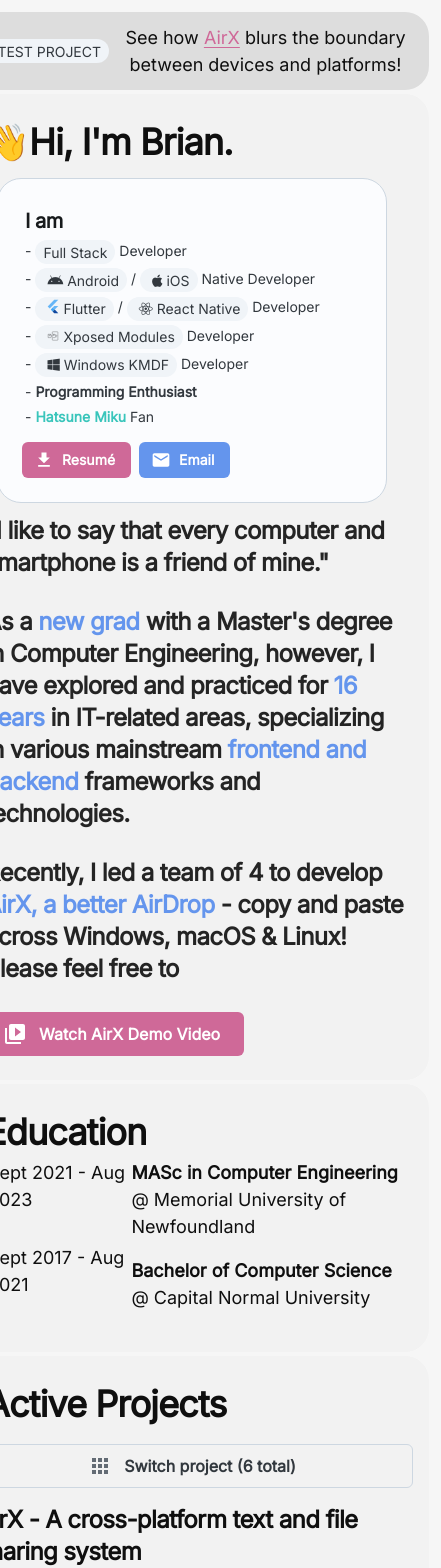
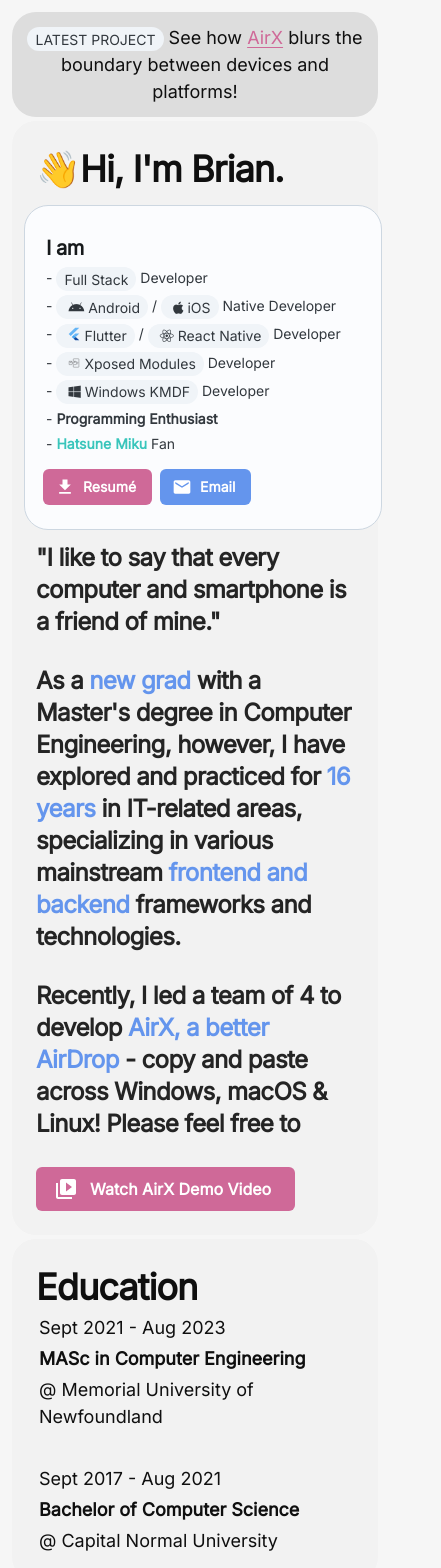
Before and after one commit to hatsune-miku/hatsune-miku.github.io, a React (Vite) app: page / in a window 390 px wide. Shown: the top 1568 px of the page, 441 px wide, since content can reach past the window. Built offline with nearby package versions, Linux system fonts and the light colour scheme.

Commit message:
mobile compatibility fix

```diff
--- a/src/components/ActiveProjects.tsx
+++ b/src/components/ActiveProjects.tsx
@@ -21,5 +21,6 @@
         projectMap={projectMap}
         title="Active Projects"
         tabClassName={styles.tab}
+        isPink
     />
 }
--- a/src/components/ArchivedProjects.tsx
+++ b/src/components/ArchivedProjects.tsx
@@ -13,5 +13,6 @@
         projectMap={projectMap}
         title="Archived / Old Projects"
         tabClassName={styles.tab}
+        isPink={false}
     />
 }
--- a/src/components/Education.tsx
+++ b/src/components/Education.tsx
@@ -1,7 +1,23 @@
+import useIsMobile from "../utils/is_mobile"
 import sharedStyles from "./Shared.module.scss"
 import { Box, Typography } from "@mui/joy"
 
+const schools = [
+    {
+        timespan: "Sept 2021 - Aug 2023",
+        degree: "MASc in Computer Engineering",
+        school: "Memorial University of Newfoundland"
+    },
+    {
+        timespan: "Sept 2017 - Aug 2021",
+        degree: "Bachelor of Computer Science",
+        school: "Capital Normal University"
+    }
+]
+
 export default function Education() {
+    const isModule = useIsMobile()
+
     return <>
         <Box className={sharedStyles.section} sx={{ flexDirection: 'column' }}>
             <Typography level="h1" color="primary">
@@ -10,20 +26,38 @@
 
             <table>
                 <tbody>
-                    <tr>
-                        <td>Sept 2021 - Aug 2023<br /> &#x3000;</td>
-                        <td>
-                            <b>MASc in Computer Engineering</b> <br />
-                            @ Memorial University of Newfoundland
-                        </td>
-                    </tr>
-                    <tr>
-                        <td>Sept 2017 - Aug 2021<br /> &#x3000;</td>
-                        <td>
-                            <b>Bachelor of Computer Science</b> <br />
-                            @ Capital Normal University
-                        </td>
-                    </tr>
+                    {
+                        isModule
+                            ? schools.map((school, i) => {
+                                return <>
+                                    <tr><td>
+                                        {school.timespan}
+                                    </td></tr>
+                                    <tr><td>
+                                        <b>{school.degree}</b>
+                                    </td></tr>
+                                    <tr><td>
+                                        @ {school.school}
+                                    </td></tr>
+                                    {
+                                        i !== schools.length - 1
+                                            ? <tr><td>
+                                                &#x3000;
+                                            </td></tr>
+                                            : null
+                                    }
+                                </>
+                            })
+                            : schools.map(school => {
+                                return <tr>
+                                    <td>{school.timespan}<br /> &#x3000;</td>
+                                    <td>
+                                        <b>{school.degree}</b> <br />
+                                        @ {school.school}
+                                    </td>
+                                </tr>
+                            })
+                    }
                 </tbody>
             </table>
         </Box>
--- a/src/components/Header.tsx
+++ b/src/components/Header.tsx
@@ -15,10 +15,10 @@
             <a href="https://hits.seeyoufarm.com" style={{ display: counter > 10 ? 'flex' : 'none' }}>
                 <img src="https://hits.seeyoufarm.com/api/count/incr/badge.svg?url=https%3A%2F%2Fhatsune-miku&count_bg=%237CD2FF&title_bg=%23FF98D8&icon=&icon_color=%23E7E7E7&title=hits&edge_flat=false" />
             </a>
-            <Chip onClick={handleClickOnLatestProject}>LATEST PROJECT</Chip>
-            &nbsp;
             <span>
-                See how <LinkAirX /> blurs the boundary between devices and platforms!
+                <Chip onClick={handleClickOnLatestProject}>
+                    LATEST PROJECT
+                </Chip>&nbsp;See how <LinkAirX /> blurs the boundary between devices and platforms!
             </span>
         </div>
     </>
--- a/src/components/Portfolio.module.scss
+++ b/src/components/Portfolio.module.scss
@@ -1,10 +1,3 @@
-.iam {
-  padding: 24px;
-  border-radius: 24px;
-  width: 340px;
-  margin: 12px;
-}
-
 .icon {
   margin: 0 4px;
 }
--- a/src/components/Portfolio.tsx
+++ b/src/components/Portfolio.tsx
@@ -31,8 +31,8 @@
             divider={divider}
         >
             <Stack direction="column" sx={{
-                minWidth: '420px',
-                width: '420px',
+                minWidth: isMobile ? '280px' : '380px',
+                width: isMobile ? '280px' : '380px',
             }}>
                 <Typography
                     level="h1"
@@ -41,7 +41,12 @@
                     👋Hi, I'm Brian.
                 </Typography>
 
-                <Card className={styles.iam} variant="outlined">
+                <Card style={{
+                    padding: isMobile ? '24px 18px' : '24px',
+                    borderRadius: '24px',
+                    width: '320px',
+                    margin: isMobile ? '12px 0 12px -12px' : '12px 0',
+                }} variant="outlined">
                     <table>
                         <tbody style={{ fontSize: '14px' }}>
                             <tr><td><Typography level="h4">I am</Typography></td></tr>
--- a/src/components/Projects.tsx
+++ b/src/components/Projects.tsx
@@ -13,6 +13,7 @@
     projectMap: ProjectMap,
     title: string,
     tabClassName: string,
+    isPink: boolean,
 }
 
 export default function Projects(props: ProjectPageConfig) {
@@ -27,7 +28,12 @@
             p: 2,
         }}>
             <Dropdown>
-                <MenuButton startDecorator={<Apps />} variant="outlined" size="lg">
+                <MenuButton
+                    startDecorator={<Apps />}
+                    variant="solid"
+                    color={props.isPink ? "primary" : "neutral"}
+                    size="lg"
+                >
                     {
                         didFinishedTutorial
                             ? selectedProject
--- a/src/components/Shared.module.scss
+++ b/src/components/Shared.module.scss
@@ -10,7 +10,6 @@
   &:hover {
     box-shadow: 0 0 24px 4px rgba($color: #242424, $alpha: 1);
     background-color: rgba($color: #1b1b1b, $alpha: 1);
-    margin: 6px 14px 0 14px;
     z-index: 4;
   }
 
```
